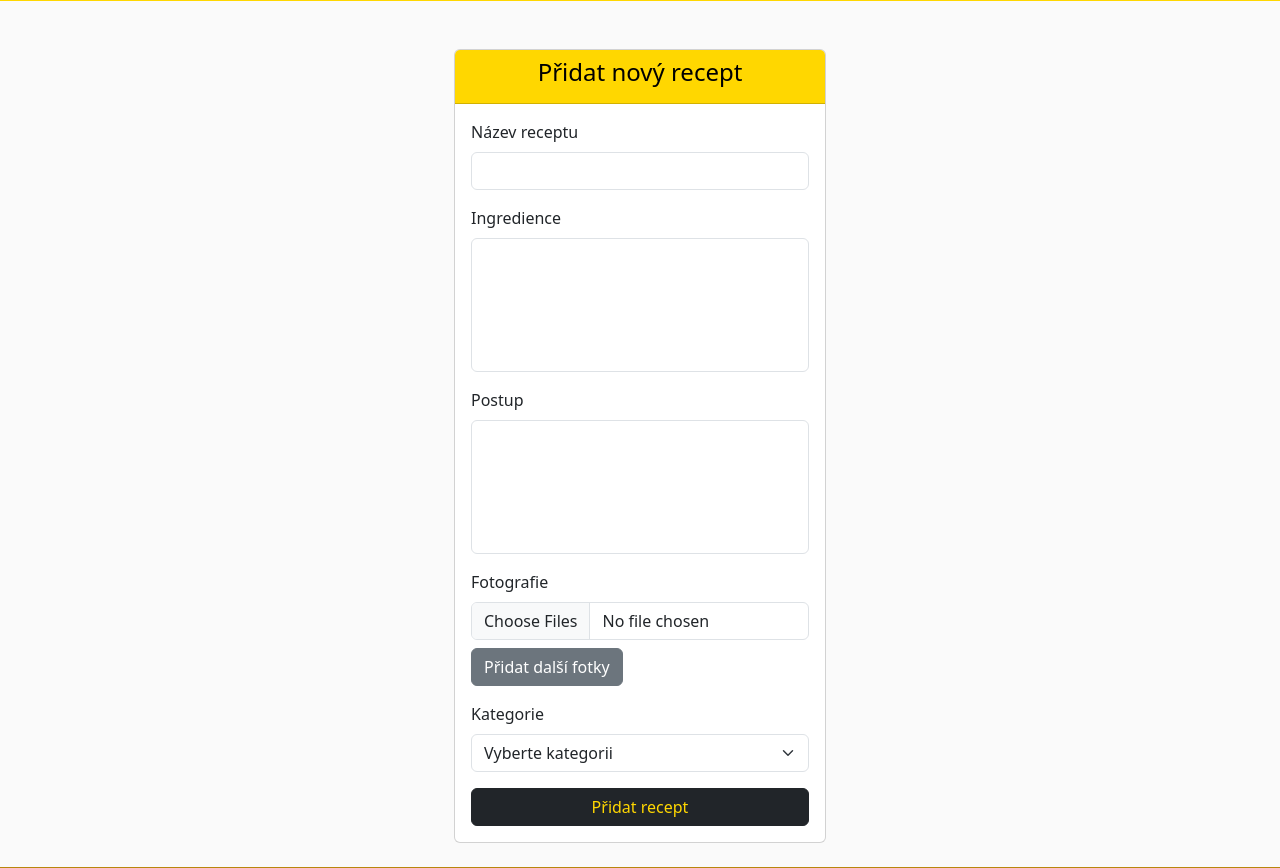
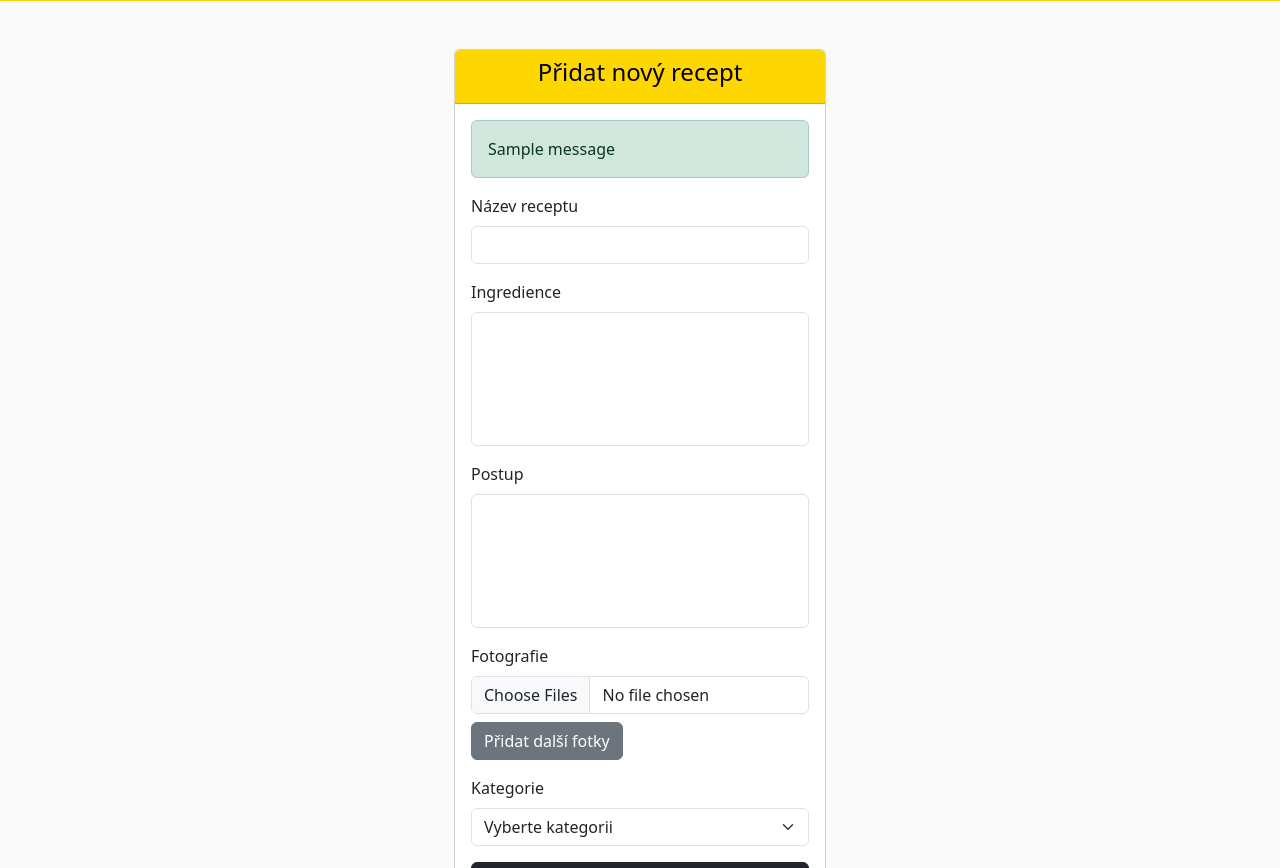
Before and after one commit to drillby/twa-blogpost-recepty, a Flask app: page /add-recipe in a window 1280 px wide. Shown: the part 325-1193 px from the top of the page. Run offline with Flask 3, Linux system fonts and the light colour scheme; tables that the repository leaves empty hold one stand-in row (values such as "Sample post"); one stand-in notice (Sample message) is shown.

Commit message:
Add flash message display to recipe submission form

```diff
--- a/app/templates/add-recipe.html
+++ b/app/templates/add-recipe.html
@@ -12,6 +12,10 @@ block content %}
 					<h4>Přidat nový recept</h4>
 				</div>
 				<div class="card-body">
+					{% with messages = get_flashed_messages(with_categories=true) %} {% if
+					messages %} {% for category, message in messages %}
+					<div class="alert alert-{{ category }}">{{ message }}</div>
+					{% endfor %} {% endif %} {% endwith %}
 					<form
 						method="post"
 						action="{{ url_for('add_recipe') }}"
```
